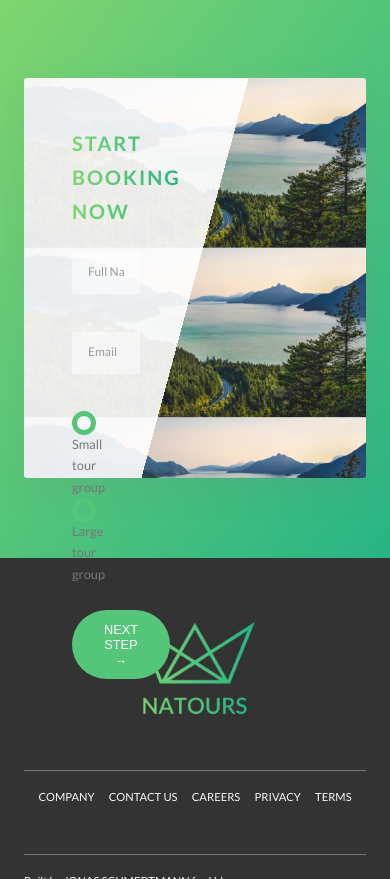
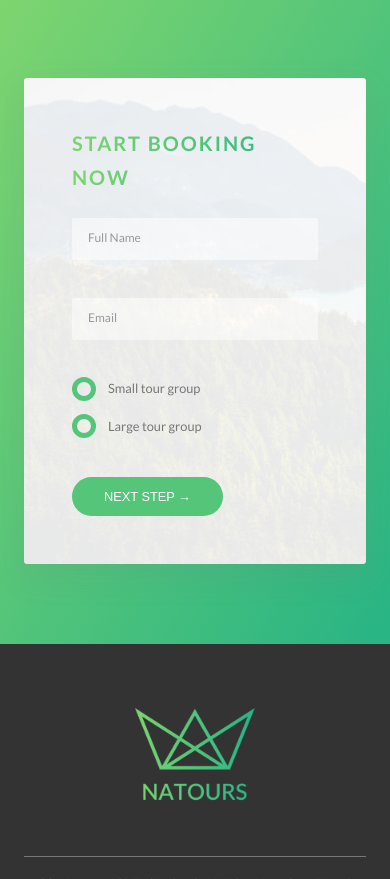
Before and after one commit to RianaFerreira/advance-css-concepts, a website: page index.html in a window 390 px wide. Shown: the part 5904-6783 px from the top of the page. Drawn offline with Linux system fonts and the light colour scheme.

Commit message:
Booking form media queries

```diff
--- a/sass/components/_booking.scss
+++ b/sass/components/_booking.scss
@@ -5,13 +5,36 @@
                                     rgba($color-white, .9) 50%,
                                     transparent 50%),
                     url(../img/nat-10.jpg);
-  background-size: 100%;
+  background-size: 100%;  // ensures that image fits contain in x direction
   border-radius: $border-radius-default;
   box-shadow: 0 1.5rem 4rem rgba($color-grey-dark, .15);
-  height: 50rem;
+
+  @include respond(tab-land) {
+    background-image: linear-gradient(105deg,
+                                      rgba($color-white, .9) 0%,
+                                      rgba($color-white, .9) 50%,
+                                      transparent 65%),
+                      url(../img/nat-10.jpg);
+    background-size: cover;
+  }
+
+  @include respond(tab-port) {
+    background-image: linear-gradient(to right,
+                                      rgba($color-white, .9) 0%,
+                                      rgba($color-white, .9) 100%),
+                      url(../img/nat-10.jpg);
+  }
 
   &__form {
     width: 50%;
     padding: 6rem;
+
+    @include respond(tab-land) {
+      width: 65%;
+    }
+
+    @include respond(tab-port) {
+      width: 100%;
+    }
   }
 }
--- a/sass/components/_form.scss
+++ b/sass/components/_form.scss
@@ -15,6 +15,10 @@
     width: 90%;
     display: block;
     transition: all .3s;
+
+    @include respond(tab-port) {
+      width: 100%;
+    }
 
     // pseudo class
     &:focus {
@@ -61,6 +65,11 @@
   &__radio-group {
     width: 49%;
     display: inline-block;
+
+    @include respond(tab-port) {
+      width: 100%;
+      margin-bottom: 2rem;
+    }
   }
 
   &__radio-input {
```
Also changed, not shown: css/main.css.
